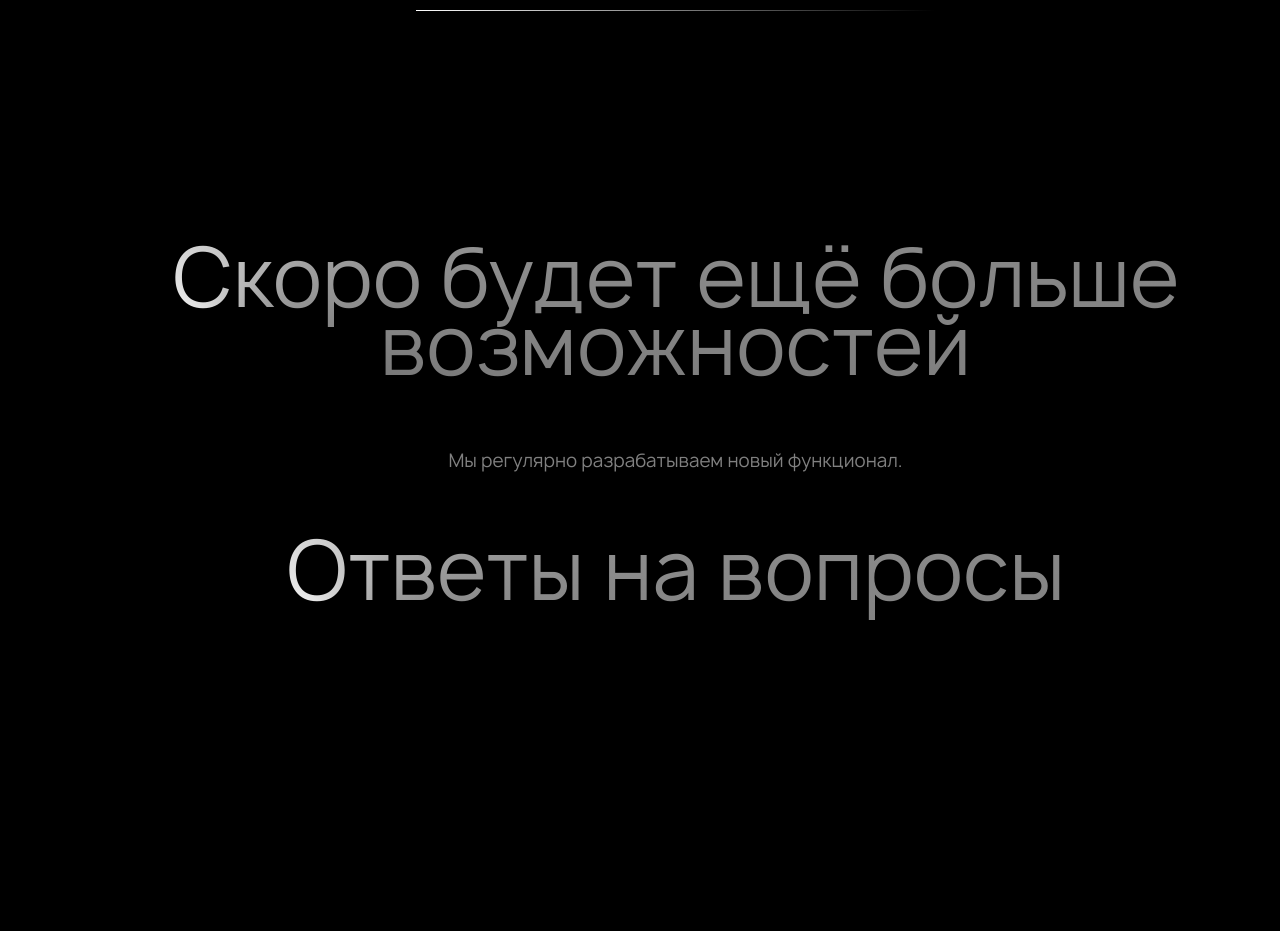
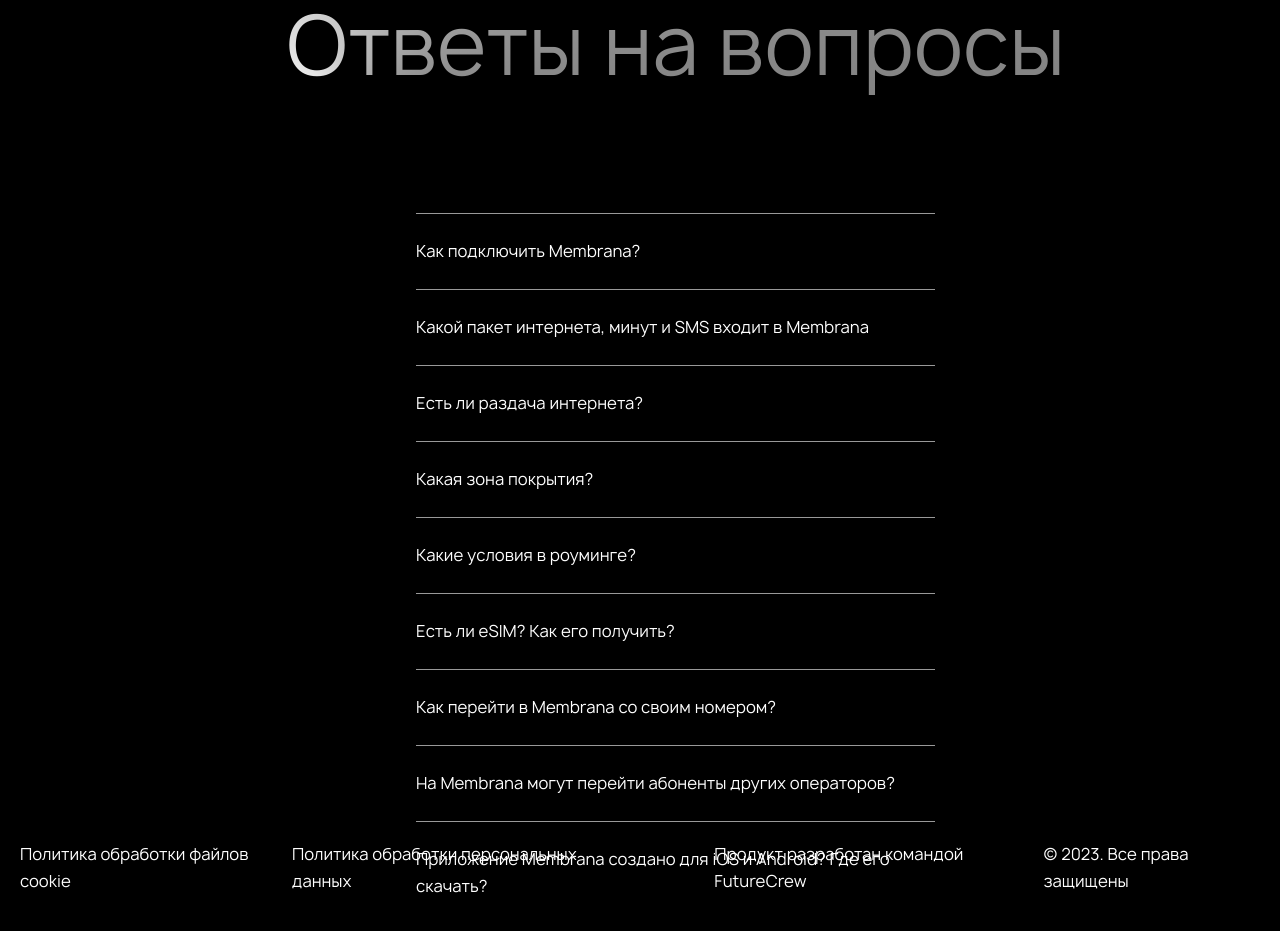
Before and after one commit to ShamHawk/Membrana2, a React (Create React App) app: page / in a window 1280 px wide. Shown: the part 7143-8074 px from the top of the page. Built offline with nearby package versions, Linux system fonts and the light colour scheme.

Commit message:
добавил футер

```diff
--- a/src/App.js
+++ b/src/App.js
@@ -8,6 +8,7 @@
 import SoundButton from './components/ui/SoundButton/SoundButton';
 import FormBlock from "./components/FormBlock/FormBlock";
 import FaqBlock from "./components/FaqBlock/FaqBlock";
+import Footer from "./components/Footer/Footer";
 
 const blockContentArr = [
   {
@@ -87,7 +88,7 @@
       <Research />
       <Container>
         <div>
-          <h1 className={Styles.Title}>Ваш work-life balance под защитой</h1>
+          <h1 className={Styles.Title}>Ваш work-life balance <br/> под защитой</h1>
           {blockContentArr.map((item) => (
             <BlockContent
               title={item.title}
@@ -104,6 +105,7 @@
         </div>
       </Container>
       <SoundButton />
+      <Footer/>
     </main>
   );
 }
--- a/src/components/FaqBlock/FagBlock.module.scss
+++ b/src/components/FaqBlock/FagBlock.module.scss
@@ -8,11 +8,11 @@
 }
 
 .Block {
-     display: flex;
+    display: flex;
+    margin-bottom: 120px;
     flex-direction: column;
     justify-content: center;
     align-items: center;
-
     font-family: $font-base;
     height: 100vh;
 }
@@ -64,13 +64,16 @@
 .Faq {
 
     .FaqBlock {
-        margin-bottom: 24px;
+
         width: 519px;
         display: flex;
         justify-content:center;
         .FaqText {
             width: 100%;
-            padding: 16px;
+            color: white;
+
+            border-top: 1px solid rgba(255, 255, 255, 0.60);
+            padding: 24px 0px;
         }
     }
 }
--- a/src/components/FaqBlock/FaqBlock.jsx
+++ b/src/components/FaqBlock/FaqBlock.jsx
@@ -2,7 +2,44 @@
 import Container from '@components/ui/Container/Container';
 
 import Styles from './FagBlock.module.scss';
-
+import FagItem from "./FaqItem/FagItem";
+const SDFag = [
+    {
+        title: "Как подключить Membrana?",
+        content: ''
+    },
+    {
+        title: "Какой пакет интернета, минут и SMS входит в Membrana",
+        content: ''
+    },
+    {
+        title: "Есть ли раздача интернета?",
+        content: ''
+    },
+    {
+        title: "Какая зона покрытия?",
+        content: ''
+    },
+    {
+        title: "Какие условия в роуминге?",
+        content: ''
+    },
+    {
+        title: "Есть ли eSIM? Как его получить?",
+        content: ''
+    },
+    {
+        title: "Как перейти в Membrana со своим номером?",
+        content: ''
+    },
+    {
+        title: "На Membrana могут перейти абоненты других операторов?",
+        content: ''
+    }, {
+        title: "Приложение Membrana создано для iOS и Android? Где его скачать?",
+        content: ''
+    },
+]
 const BlockContent = () => {
     return (
         <Container>
@@ -21,11 +58,12 @@
                     </div>
                 </div>
                 <div className={Styles.Faq}>
-                  <div className={Styles.FaqBlock}>
-                      <p className={Styles.FaqText}>
-                          Как подключить Membrana?
-                      </p>
-                  </div>
+                    {SDFag.map((obj,index) => {
+                        return <FagItem
+                            title={obj.title}
+                            key={index}
+                        />
+                    })}
                 </div>
             </div>
         </Container>
--- /dev/null
+++ b/src/components/FaqBlock/FaqItem/FagItem.jsx
@@ -0,0 +1,14 @@
+import React from 'react';
+import Styles from "../FagBlock.module.scss";
+
+const FagItem = ({title, content}) => {
+    return (
+            <div className={Styles.FaqBlock}>
+                <p className={Styles.FaqText}>
+                    {title}
+                </p>
+            </div>
+    );
+};
+
+export default FagItem;
--- /dev/null
+++ b/src/components/Footer/Footer.jsx
@@ -0,0 +1,30 @@
+import React from 'react';
+import Container from '@components/ui/Container/Container';
+
+import Styles from './Footer.module.scss';
+
+const BlockContent = () => {
+    return (
+        <Container>
+            <div className={Styles.Block}>
+               <div className={Styles.Footer}>
+                   <div className={Styles.LeftLink}>
+                        <div>
+                        Политика обработки файлов cookie
+                        </div>
+                       <div>
+                           Политика обработки персональных данных
+                       </div>
+
+                   </div>
+                   <div className={Styles.RightLink}>
+                       <div>Продукт разработан командой FutureCrew</div>
+                       <div>© 2023. Все права защищены</div>
+                   </div>
+               </div>
+            </div>
+        </Container>
+    );
+};
+
+export default BlockContent;
--- /dev/null
+++ b/src/components/Footer/Footer.module.scss
@@ -0,0 +1,29 @@
+@import "@/assets/styles/variables.scss";
+@import "@/assets/styles/index.scss";
+
+.Container {
+  max-width: 1440px;
+  background-color: #030303;
+  margin: 0 auto;
+}
+
+.Block {
+  display: flex;
+  margin-bottom: 120px;
+  flex-direction: column;
+  justify-content: center;
+  align-items: center;
+  font-family: $font-base;
+}
+
+.LeftLink,.RightLink {
+  display: flex;
+  font-size: 16px;
+  gap: 10px;
+}
+.Footer {
+  display: flex;
+  gap: 100px;
+  justify-content: space-between;
+  color: white;
+}
--- a/src/components/FormBlock/FormBlock.module.scss
+++ b/src/components/FormBlock/FormBlock.module.scss
@@ -14,7 +14,7 @@
     align-items: center;
 
     font-family: $font-base;
-    height: 100vh;
+
 }
 
 .Title {
```
